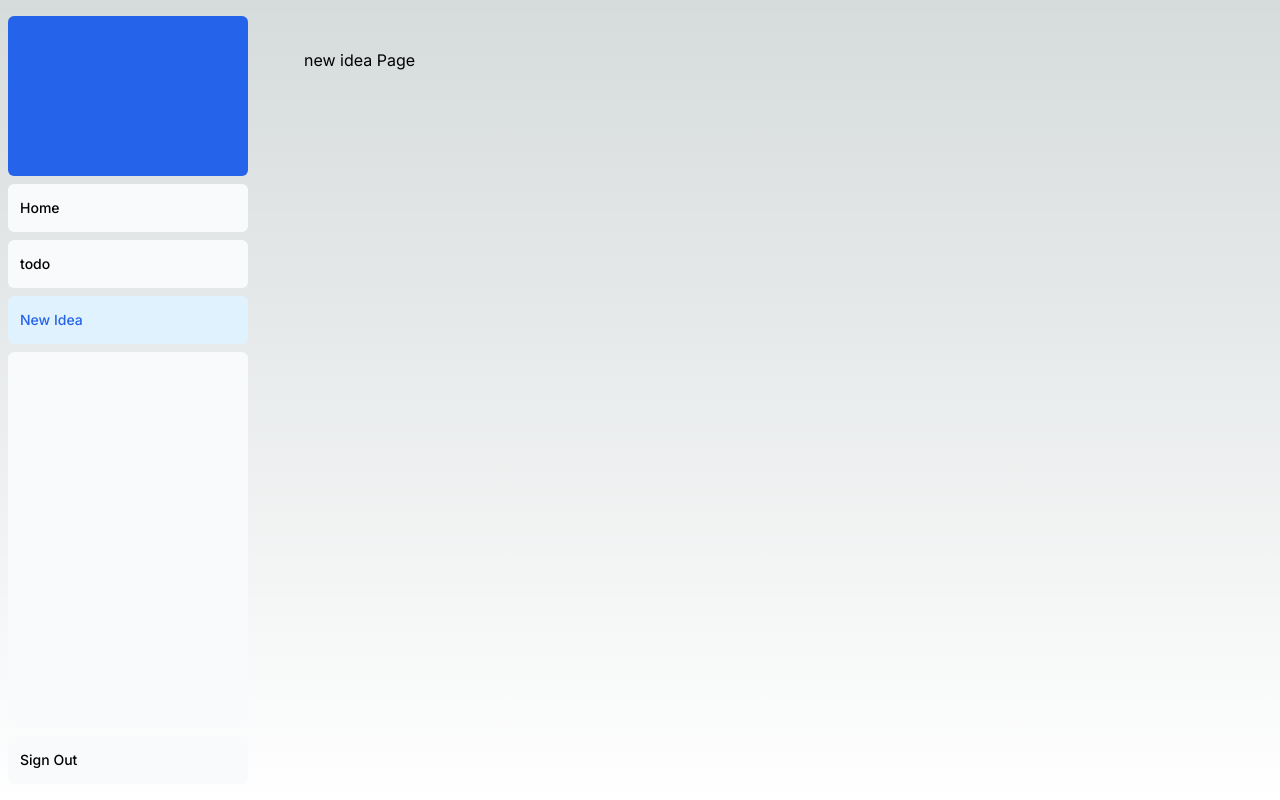
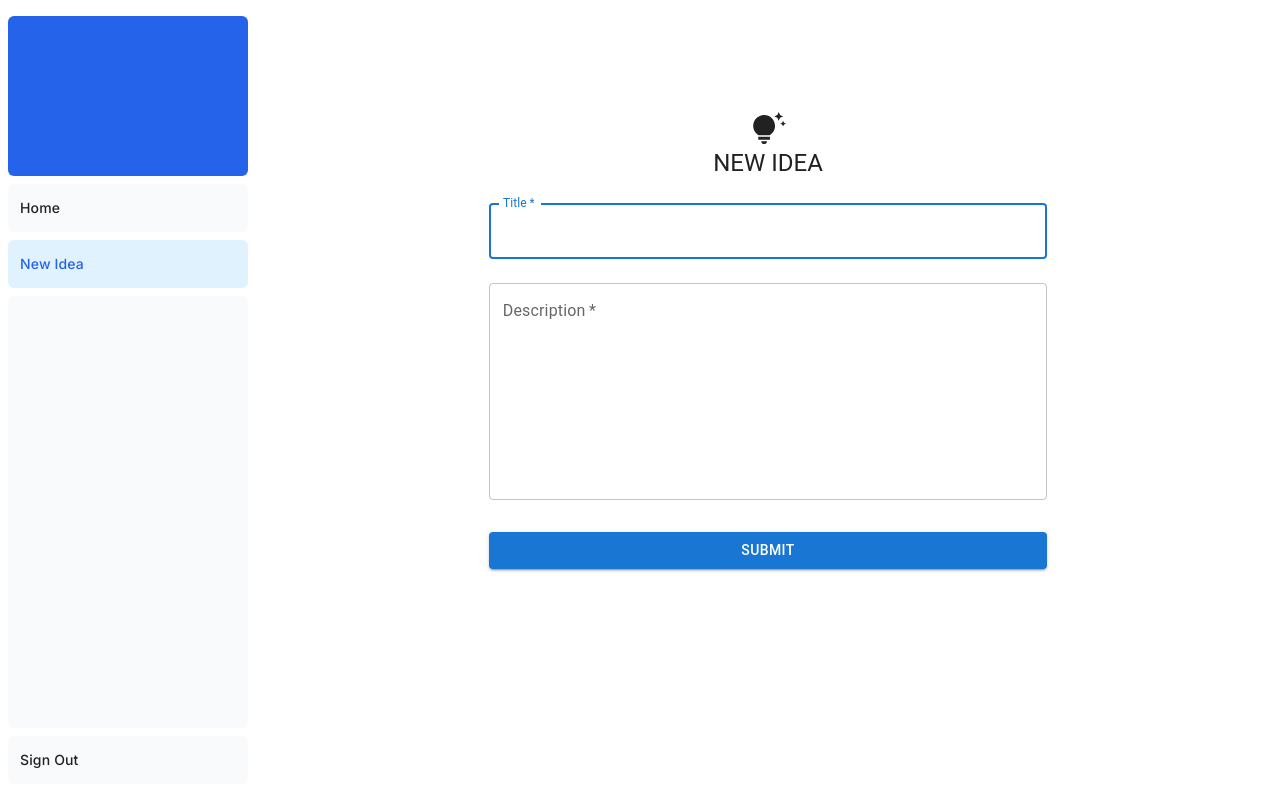
Before and after one commit to superrNing/ideaforum-frontend, a Next.js app: page /newIdea in a window 1280 px wide. Built offline with nearby package versions, Linux system fonts and the light colour scheme; no server answers; sample sign-in values are in the browser's storage.

Commit message:
init create & update idea

```diff
--- a/app/(overview)/page.tsx
+++ b/app/(overview)/page.tsx
@@ -26,6 +26,8 @@ import { ideas } from "@/app/api/ideas";
 import Link from "next/link";
 import ThumbUpOffAltIcon from "@mui/icons-material/ThumbUpOffAlt";
 import ChatBubbleOutlineIcon from "@mui/icons-material/ChatBubbleOutline";
+const utc = require("dayjs/plugin/utc");
+dayjs.extend(utc);
 export default async function Page() {
   const { data, refetch } = useQuery({
     queryKey: ["ideas"],
@@ -86,10 +88,10 @@ export default async function Page() {
                     {row.comments_count}
                   </TableCell>
                   <TableCell>
-                    {dayjs(row.created_at).format("DD/MM/YYYY")}
+                    {dayjs.utc(row.created_at).format("DD/MM/YYYY")}
                   </TableCell>
                   <TableCell>
-                    {dayjs(row.updated_at).format("DD/MM/YYYY")}
+                    {dayjs.utc(row.updated_at).format("DD/MM/YYYY")}
                   </TableCell>
                 </TableRow>
               ))}
--- a/app/api/ideas.ts
+++ b/app/api/ideas.ts
@@ -1,4 +1,10 @@
 import request from "@/app/utils/request";
+
+export type IdeaParams = {
+  title: string;
+  description: string;
+  user_id: number;
+};
 
 // list
 export const ideas = async (params?: any) => {
@@ -14,3 +20,17 @@ export const idea = async (params?: any) => {
   const res = await request.get(base_url, { params });
   return res;
 };
+
+// create
+export const addIdea = async (params?: any) => {
+  const base_url = "/api/ideas";
+  const res = await request.post(base_url, params);
+  return res;
+};
+
+// updateIdea
+export const updateIdea = async (params?: any) => {
+  const base_url = "/api/ideas";
+  const res = await request.put(base_url, params);
+  return res;
+};
--- a/app/ideaDetail/page.tsx
+++ b/app/ideaDetail/page.tsx
@@ -1,4 +1,5 @@
 "use client";
+import BorderColorIcon from "@mui/icons-material/BorderColor";
 import { useState } from "react";
 import { useSearchParams } from "next/navigation";
 import { useQuery, useMutation } from "@tanstack/react-query";
@@ -24,14 +25,17 @@ import { slice } from "ramda";
 import CommentsList from "./comment";
 import * as dayjs from "dayjs";
 import toast from "react-hot-toast";
+import EditIcon from "@mui/icons-material/Edit";
 import ChatBubbleOutlineIcon from "@mui/icons-material/ChatBubbleOutline";
 import AddComment from "./addComment";
+import EditIdea from "./editIdea";
 var calendar = require("dayjs/plugin/calendar");
 dayjs.extend(calendar);
 export default function Page() {
   const params = useSearchParams();
   const idea_id = params?.get("idea_id");
   const [commentVisible, setCommentVisible] = useState<boolean>(false);
+  const [editVisible, setEditVisible] = useState<boolean>(false);
 
   const { data, refetch } = useQuery({
     queryKey: ["ideas", idea_id],
@@ -55,6 +59,9 @@ export default function Page() {
   const ideaDetail = data?.data ?? {};
   const liked = likesData?.data?.liked;
   const commentsList = commentsData?.data?.comments ?? [];
+
+  const showEdit = ideaDetail.user_id == localStorage.getItem("user_id");
+
   const like = useMutation({
     mutationFn: addLike,
     onSuccess: async (res) => {
@@ -106,12 +113,16 @@ export default function Page() {
             </Avatar>
           }
           action={
-            <IconButton aria-label="settings">
-              <MoreVertIcon />
-            </IconButton>
+            showEdit ? (
+              <IconButton aria-label="settings">
+                <EditIcon onClick={() => setEditVisible(true)} />
+              </IconButton>
+            ) : (
+              ""
+            )
           }
           title={ideaDetail?.user?.name ?? ""}
-          subheader={dayjs(ideaDetail?.user?.created_at ?? "").calendar()}
+          subheader={dayjs(ideaDetail?.created_at ?? "").calendar()}
         />
 
         <CardContent>
@@ -140,7 +151,13 @@ export default function Page() {
         refetch={commentsRefetch}
         setVisible={setCommentVisible}
       />
-      <CommentsList data={commentsList || []} />
+      <EditIdea
+        idea={ideaDetail}
+        visible={editVisible}
+        refetch={refetch}
+        setVisible={setEditVisible}
+      />
+      {commentsList.length ? <CommentsList data={commentsList || []} /> : ""}
     </>
   );
 }
--- a/app/login/page.tsx
+++ b/app/login/page.tsx
@@ -3,6 +3,7 @@
 import Avatar from "@mui/material/Avatar";
 import Button from "@mui/material/Button";
 import CssBaseline from "@mui/material/CssBaseline";
+import Container from "@mui/material/Container";
 import TextField from "@mui/material/TextField";
 import FormControlLabel from "@mui/material/FormControlLabel";
 import Checkbox from "@mui/material/Checkbox";
@@ -85,29 +86,11 @@ export default function SignInSide() {
   };
   return (
     <ThemeProvider theme={defaultTheme}>
-      <Grid container component="main" sx={{ height: "100vh" }}>
+      <Container component="main" maxWidth="xs">
         <CssBaseline />
-        <Grid
-          item
-          xs={false}
-          sm={4}
-          md={7}
-          sx={{
-            backgroundImage:
-              'url("/static/images/templates/templates-images/sign-in-side-bg.png")',
-            backgroundColor: (t) =>
-              t.palette.mode === "light"
-                ? t.palette.grey[50]
-                : t.palette.grey[900],
-            backgroundSize: "cover",
-            backgroundPosition: "left",
-          }}
-        />
-        <Grid item xs={12} sm={8} md={5} component={Paper} elevation={6} square>
         <Box
           sx={{
-              my: 8,
-              mx: 4,
+            marginTop: 8,
             display: "flex",
             flexDirection: "column",
             alignItems: "center",
@@ -172,8 +155,7 @@ export default function SignInSide() {
             <Copyright sx={{ mt: 5 }} />
           </Box>
         </Box>
-        </Grid>
-      </Grid>
+      </Container>
     </ThemeProvider>
   );
 }
--- a/app/newIdea/page.tsx
+++ b/app/newIdea/page.tsx
@@ -1,3 +1,148 @@
-export default function Page() {
-  return <p>new idea Page</p>;
+"use client";
+
+import Avatar from "@mui/material/Avatar";
+import Button from "@mui/material/Button";
+import CssBaseline from "@mui/material/CssBaseline";
+import Container from "@mui/material/Container";
+import TextField from "@mui/material/TextField";
+import FormControlLabel from "@mui/material/FormControlLabel";
+import Checkbox from "@mui/material/Checkbox";
+import Link from "@mui/material/Link";
+import Paper from "@mui/material/Paper";
+import Box from "@mui/material/Box";
+import Grid from "@mui/material/Grid";
+import LockOutlinedIcon from "@mui/icons-material/LockOutlined";
+import Typography from "@mui/material/Typography";
+import { createTheme, ThemeProvider } from "@mui/material/styles";
+import { useMutation } from "@tanstack/react-query";
+import { addIdea, IdeaParams } from "@/app/api/ideas";
+import { useForm, SubmitHandler } from "react-hook-form";
+import { useRouter } from "next/navigation";
+import TipsAndUpdatesIcon from "@mui/icons-material/TipsAndUpdates";
+import toast from "react-hot-toast";
+
+function Copyright(props: any) {
+  return (
+    <Typography
+      variant="body2"
+      color="text.secondary"
+      align="center"
+      {...props}
+    >
+      {"Copyright © "}
+      <Link color="inherit" href="https://mui.com/">
+        Your Website
+      </Link>{" "}
+      {new Date().getFullYear()}
+      {"."}
+    </Typography>
+  );
 }
+
+// TODO remove, this demo shouldn't need to reset the theme.
+const defaultTheme = createTheme();
+
+export default function AddIdea() {
+  const {
+    register,
+    handleSubmit,
+    watch,
+    formState: { errors },
+  } = useForm();
+
+  const router = useRouter();
+
+  const mutation = useMutation({
+    mutationFn: addIdea,
+    onSuccess: async (res) => {
+      console.log(res, "res");
+
+      if (res?.status === 201) {
+        toast.success("Created!");
+        router.push("/");
+      }
+    },
+    onError: (error) => {
+      toast.error("Wrong email or password");
+      console.log(error, "error");
+    },
+  });
+
+  const onSubmit: SubmitHandler<IdeaParams> = (data) => {
+    mutation.mutate({
+      ...data,
+      user_id: localStorage.getItem("user_id"),
+    });
+  };
+  return (
+    <ThemeProvider theme={defaultTheme}>
+      <Container component="main" maxWidth="lg">
+        <CssBaseline />
+        <Box
+          sx={{
+            marginTop: 8,
+            display: "flex",
+            flexDirection: "column",
+            alignItems: "center",
+          }}
+        >
+          <TipsAndUpdatesIcon fontSize="large" />
+
+          <Typography component="h1" variant="h5">
+            NEW IDEA
+          </Typography>
+          <Box
+            component="form"
+            noValidate
+            onSubmit={handleSubmit(onSubmit)}
+            sx={{ mt: 1 }}
+          >
+            <TextField
+              margin="normal"
+              required
+              fullWidth
+              id="title"
+              label="Title"
+              autoFocus
+              {...register("title", { required: true })}
+            />
+
+            <TextField
+              margin="normal"
+              required
+              multiline
+              fullWidth
+              rows={8}
+              label="Description"
+              id="description"
+              autoComplete="current-password"
+              {...register("description", { required: true })}
+            />
+
+            <Button
+              type="submit"
+              fullWidth
+              variant="contained"
+              sx={{ mt: 3, mb: 2 }}
+            >
+              SUBMIT
+            </Button>
+            {/* <Grid container>
+              <Grid item xs>
+                <Link href="#" variant="body2">
+                  Forgot password?
+                </Link>
+              </Grid>
+              <Grid item>
+                <Link href="#" variant="body2">
+                  {"Don't have an account? Sign Up"}
+                </Link>
+              </Grid>
+            </Grid> */}
+            {/* <Copyright sx={{ mt: 5 }} /> */}
+          </Box>
+        </Box>
+      </Container>
+    </ThemeProvider>
+  );
+}
--- a/app/ui/nav-links.tsx
+++ b/app/ui/nav-links.tsx
@@ -5,10 +5,10 @@ import clsx from "clsx";
 // Depending on the size of the application, this would be stored in a database.
 const links = [
   { name: "Home", href: "/" },
-  {
-    name: "todo",
-    href: "/todo",
-  },
+  // {
+  //   name: "todo",
+  //   href: "/todo",
+  // },
   { name: "New Idea", href: "/newIdea" },
 ];
 import Link from "next/link";
```
Lines whose indentation alone changed are shown as unchanged.
